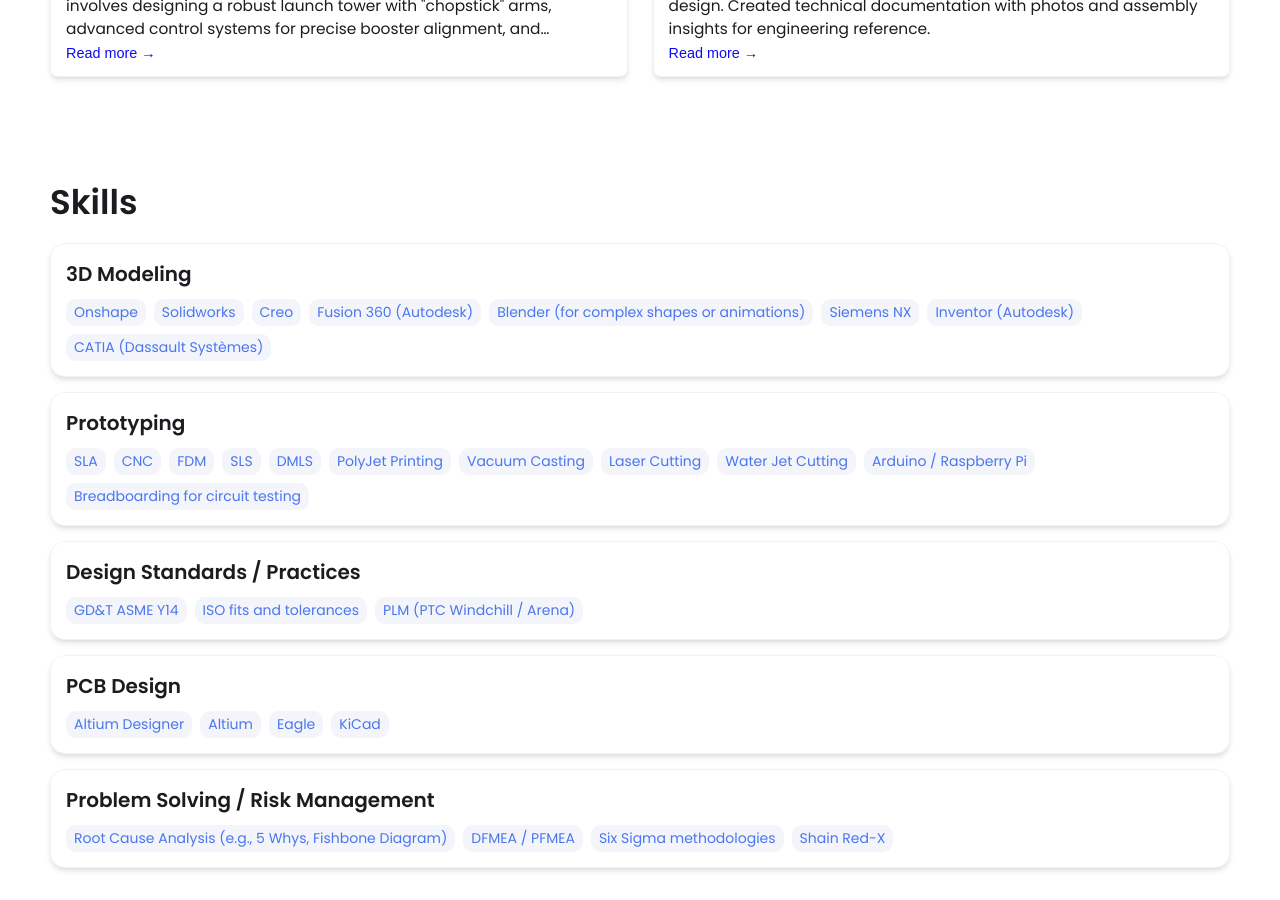
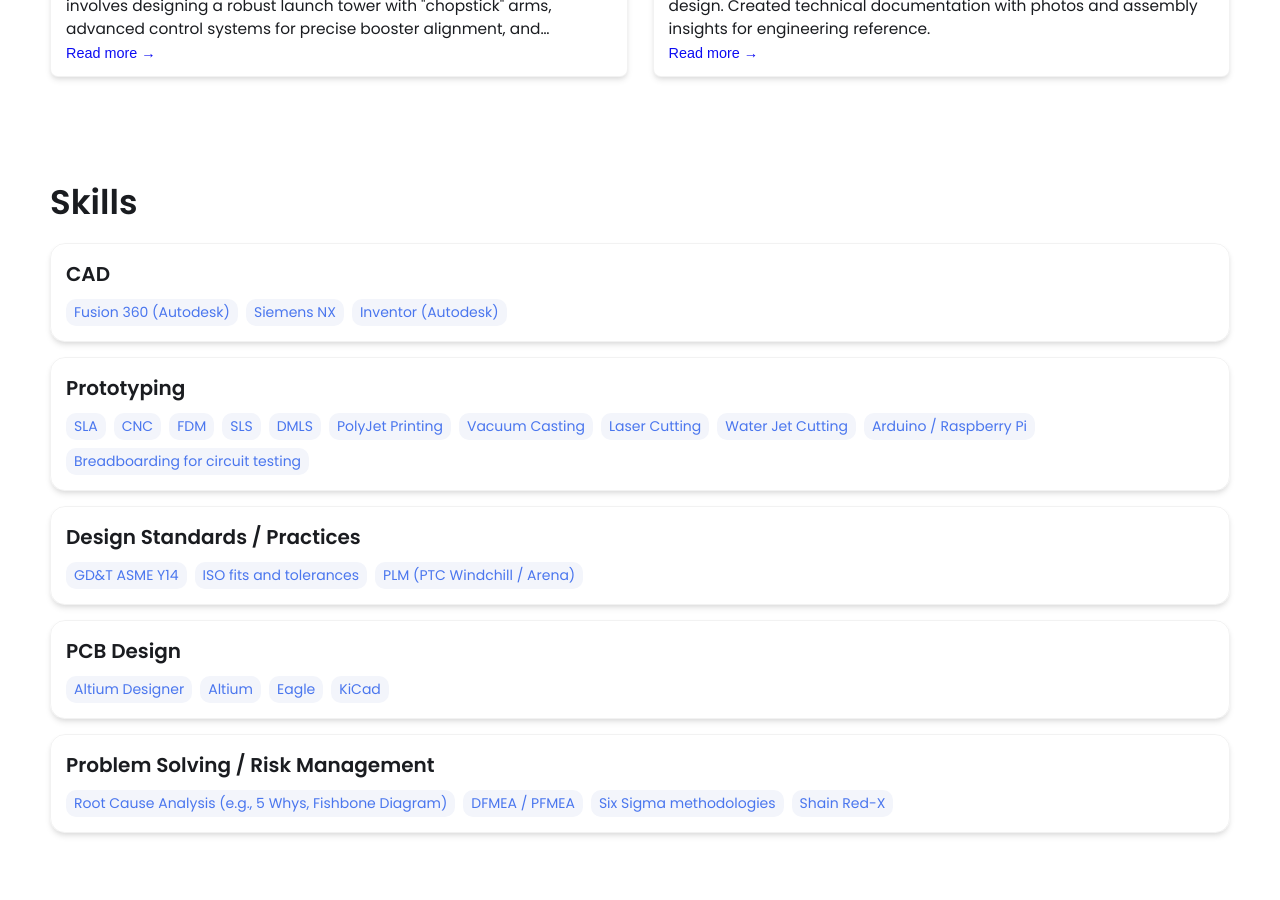
Before and after one commit to nataliazagata/nataliazagata.github.io, a Jekyll site: the page built from index.html, in a window 1280 px wide and 900 px high, scrolled down 1449 px. Built offline with Jekyll 4.4.1, drawn with Linux system fonts in a browser that asks for light colours.

Commit message:
Update _config.yml

```diff
--- a/_config.yml
+++ b/_config.yml
@@ -30,36 +30,22 @@ profile_image: ./assets/images/profile-image/avatar.jpeg
 
 # Link your resume
 # You can place your resume in assets/resume/{resume.pdf or add external link such as pdf saved in google drive
-resume-url: https://drive.google.com/file/d/13Z3duVzh-gguPU5r03oJVEE6rV9rd3DS/view?usp=sharing # or /assets/resume/resume.pdf
-
+resume-url: https://drive.google.com/file/d/1cvx8B-1Dpdkl521fO4pqIYNaX8aDEXAT/view?usp=sharing # or /assets/resume/resume.pdf
 
 # Set up external links - this will show up as small icons next to your name.
 
 external-links:    # input only your own url slug. The icons with missing entries will not appear.
-  linkedin: test    # https://www.linkedin.com/in/{your url slug}
-  github: leea12    # https://github.com/{your url slug}
-  stackoverflow: test      # https://stackoverflow.com/users/{your url slug}
-  medium:            # https://medium.com/@{your url slug}
-  x-twitter:   # https://x.com/{your url slug}
-  threads:            # https://threads.net/@{your url slug}
-  instragram:       # https://instagram.com/{your url slug}
-  youtube:           # https://youtube.com/@{your url slug}
-  discord:            # https://discord.com/users/{your url slug}
-  bluesky:           # https://bsky.app/profile/{your url slug}
-
+  linkedin: https://www.linkedin.com/in/nataliazagata/    # https://www.linkedin.com/in/{your url slug}
+  instragram: https://www.instagram.com/tinker_nat?utm_source=ig_web_button_share_sheet&igsh=ZDNlZDc0MzIxNw==      # https://instagram.com/{your url slug}
+  youtube:           # https://youtube.com/@{your url slug} in
 
 # Skills Section - Add the list of your Skills by categories/tools. The indentation for each level needs to be precise.
 skills:
-  - category: 3D Modeling
+  - category: CAD
     tools:
-    - Onshape
-    - Solidworks
-    - Creo
     - Fusion 360 (Autodesk)
-    - Blender (for complex shapes or animations)
     - Siemens NX
     - Inventor (Autodesk)
-    - CATIA (Dassault Systèmes)
   - category: Prototyping
     tools:
     - SLA
@@ -93,8 +79,7 @@ skills:
 
 
 # Contact Form Setup. Setup an account and copy over the key. When someone fills out the form, it will be received in your email.
-formspree-key:   https://formspree.io/f/{8-digit key}
-
+formspree-key:   https://formspree.io/f/xrblryno
 
 
 # Active theme (Updatethis to switch themes). Make sure to keep the indentation the samne.
```
